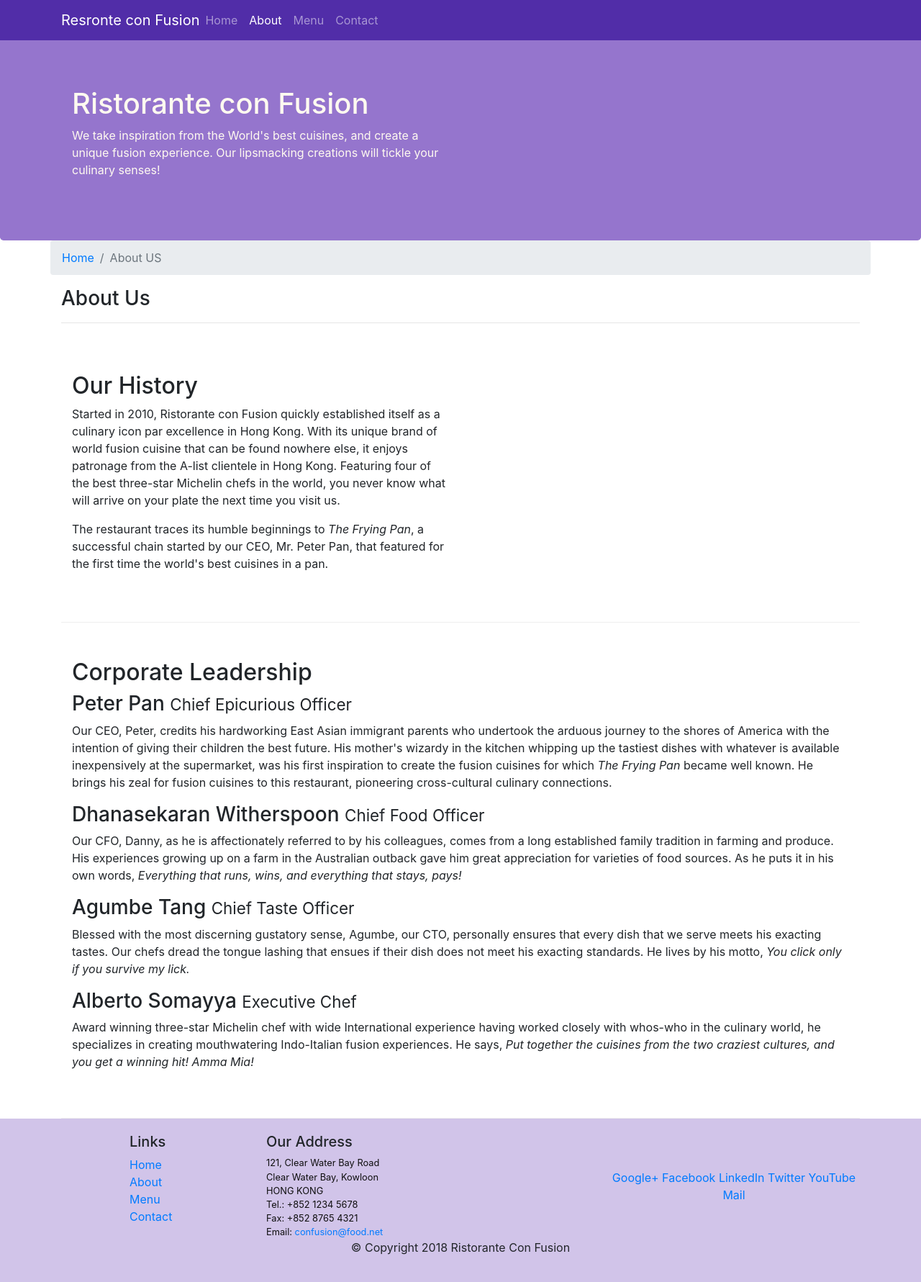
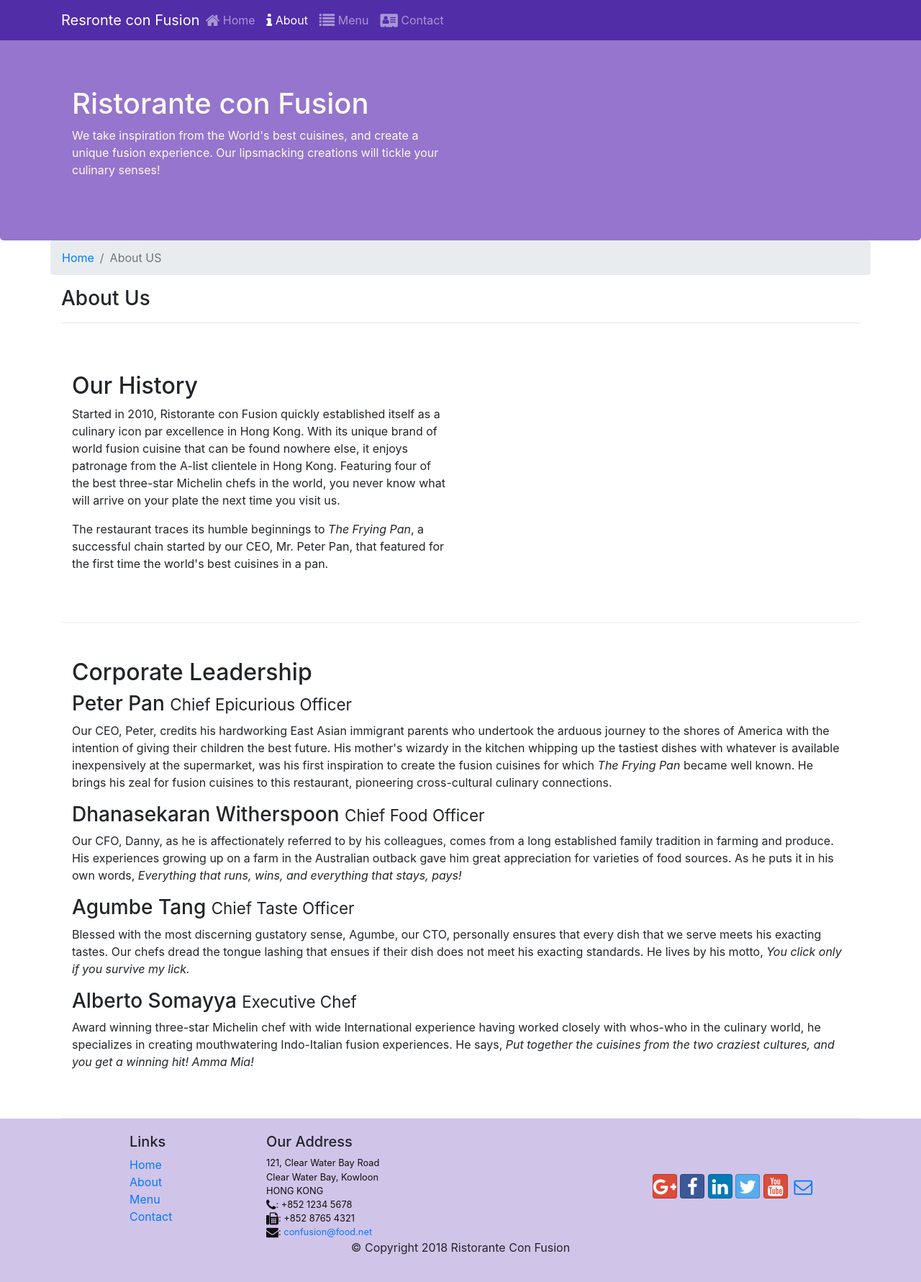
Before and after one commit to Vishwa-Patel/Restronet_conFusion, a website: page aboutus.html in a window 1280 px wide. Shown: the whole page at 72% size. Drawn offline with nearby package versions, Linux system fonts and the light colour scheme.

Commit message:
Icon Fonts

```diff
--- a/aboutus.html
+++ b/aboutus.html
@@ -10,6 +10,8 @@
 
     <!-- Bootstrap CSS -->
     <link rel="stylesheet" href="node_modules/bootstrap/dist/css/bootstrap.min.css">
+    <link rel="stylesheet" href="node_modules/font-awesome/css/font-awesome.min.css">
+    <link rel="stylesheet" href="node_modules/bootstrap-social/bootstrap-social.css">
     <link href="css/styles.css" rel="stylesheet">
     <title>Ristorante Con Fusion: About Us</title>
 
@@ -23,14 +25,18 @@
                 <span class="navbar-toggler-icon"></span>
             </button>
 
-            <a class="navbar-brand mr-auto" href="./index.html">Resronte con Fusion</a>
+            <a class="navbar-brand mr-auto" href="./index.html"> Resronte con Fusion</a>
 
             <div class="collapse navbar-collapse" id="Navbar">
                 <ul class="navbar-nav mr-auto">
-                    <li class="nav-item"><a class="nav-link" href="./index.html">Home</a></li>
-                    <li class="nav-item active"><a class="nav-link" href="#">About</a></li>
-                    <li class="nav-item"><a class="nav-link" href="#">Menu</a></li>
-                    <li class="nav-item"><a class="nav-link" href="#">Contact</a></li>
+                    <li class="nav-item"><a class="nav-link" href="./index.html"><span class="fa fa-home fa-lg"></span>
+                            Home</a></li>
+                    <li class="nav-item active"><a class="nav-link" href="#"><span class="fa fa-info fa-lg"></span>
+                            About</a></li>
+                    <li class="nav-item"><a class="nav-link" href="#"><span class="fa fa-list fa-lg"></span> Menu</a>
+                    </li>
+                    <li class="nav-item"><a class="nav-link" href="#"><span class="fa fa-address-card fa-lg"></span>
+                            Contact</a></li>
 
                 </ul>
             </div>
@@ -42,7 +48,8 @@
             <div class="row row-header">
                 <div class="col-12 col-sm-6">
                     <h1>Ristorante con Fusion</h1>
-                    <p>We take inspiration from the World's best cuisines, and create a unique fusion experience. Our lipsmacking creations will tickle your culinary senses!</p>
+                    <p>We take inspiration from the World's best cuisines, and create a unique fusion experience. Our
+                        lipsmacking creations will tickle your culinary senses!</p>
                 </div>
                 <div class="col-12 col-sm">
                 </div>
@@ -65,8 +72,13 @@
         <div class="row row-content align-items-center">
             <div class="col-12 col-sm-6 col-md-6">
                 <h2>Our History</h2>
-                <p>Started in 2010, Ristorante con Fusion quickly established itself as a culinary icon par excellence in Hong Kong. With its unique brand of world fusion cuisine that can be found nowhere else, it enjoys patronage from the A-list clientele in Hong Kong.  Featuring four of the best three-star Michelin chefs in the world, you never know what will arrive on your plate the next time you visit us.</p>
-                <p>The restaurant traces its humble beginnings to <em>The Frying Pan</em>, a successful chain started by our CEO, Mr. Peter Pan, that featured for the first time the world's best cuisines in a pan.</p>
+                <p>Started in 2010, Ristorante con Fusion quickly established itself as a culinary icon par excellence
+                    in Hong Kong. With its unique brand of world fusion cuisine that can be found nowhere else, it
+                    enjoys patronage from the A-list clientele in Hong Kong. Featuring four of the best three-star
+                    Michelin chefs in the world, you never know what will arrive on your plate the next time you visit
+                    us.</p>
+                <p>The restaurant traces its humble beginnings to <em>The Frying Pan</em>, a successful chain started by
+                    our CEO, Mr. Peter Pan, that featured for the first time the world's best cuisines in a pan.</p>
             </div>
             <div>
             </div>
@@ -75,14 +87,28 @@
         <div class="row row-content align-items-center ">
             <div class="col-12 ">
                 <h2>Corporate Leadership</h2>
-                <h3>Peter Pan <small >Chief Epicurious Officer</small></h3>
-                <p class="d-none d-sm-block">Our CEO, Peter, credits his hardworking East Asian immigrant parents who undertook the arduous journey to the shores of America with the intention of giving their children the best future. His mother's wizardy in the kitchen whipping up the tastiest dishes with whatever is available inexpensively at the supermarket, was his first inspiration to create the fusion cuisines for which <em>The Frying Pan</em> became well known. He brings his zeal for fusion cuisines to this restaurant, pioneering cross-cultural culinary connections.</p>
+                <h3>Peter Pan <small>Chief Epicurious Officer</small></h3>
+                <p class="d-none d-sm-block">Our CEO, Peter, credits his hardworking East Asian immigrant parents who
+                    undertook the arduous journey to the shores of America with the intention of giving their children
+                    the best future. His mother's wizardy in the kitchen whipping up the tastiest dishes with whatever
+                    is available inexpensively at the supermarket, was his first inspiration to create the fusion
+                    cuisines for which <em>The Frying Pan</em> became well known. He brings his zeal for fusion cuisines
+                    to this restaurant, pioneering cross-cultural culinary connections.</p>
                 <h3>Dhanasekaran Witherspoon <small>Chief Food Officer</small></h3>
-                <p class="d-none d-sm-block">Our CFO, Danny, as he is affectionately referred to by his colleagues, comes from a long established family tradition in farming and produce. His experiences growing up on a farm in the Australian outback gave him great appreciation for varieties of food sources. As he puts it in his own words, <em>Everything that runs, wins, and everything that stays, pays!</em></p>
+                <p class="d-none d-sm-block">Our CFO, Danny, as he is affectionately referred to by his colleagues,
+                    comes from a long established family tradition in farming and produce. His experiences growing up on
+                    a farm in the Australian outback gave him great appreciation for varieties of food sources. As he
+                    puts it in his own words, <em>Everything that runs, wins, and everything that stays, pays!</em></p>
                 <h3>Agumbe Tang <small>Chief Taste Officer</small></h3>
-                <p class="d-none d-sm-block">Blessed with the most discerning gustatory sense, Agumbe, our CTO, personally ensures that every dish that we serve meets his exacting tastes. Our chefs dread the tongue lashing that ensues if their dish does not meet his exacting standards. He lives by his motto, <em>You click only if you survive my lick.</em></p>
+                <p class="d-none d-sm-block">Blessed with the most discerning gustatory sense, Agumbe, our CTO,
+                    personally ensures that every dish that we serve meets his exacting tastes. Our chefs dread the
+                    tongue lashing that ensues if their dish does not meet his exacting standards. He lives by his
+                    motto, <em>You click only if you survive my lick.</em></p>
                 <h3>Alberto Somayya <small>Executive Chef</small></h3>
-                <p class="d-none d-sm-block">Award winning three-star Michelin chef with wide International experience having worked closely with whos-who in the culinary world, he specializes in creating mouthwatering Indo-Italian fusion experiences. He says, <em>Put together the cuisines from the two craziest cultures, and you get a winning hit! Amma Mia!</em></p>
+                <p class="d-none d-sm-block">Award winning three-star Michelin chef with wide International experience
+                    having worked closely with whos-who in the culinary world, he specializes in creating mouthwatering
+                    Indo-Italian fusion experiences. He says, <em>Put together the cuisines from the two craziest
+                        cultures, and you get a winning hit! Amma Mia!</em></p>
             </div>
         </div>
 
@@ -106,19 +132,25 @@
                         121, Clear Water Bay Road<br>
                         Clear Water Bay, Kowloon<br>
                         HONG KONG<br>
-		              Tel.: +852 1234 5678<br>
-		              Fax: +852 8765 4321<br>
-		              Email: <a href="mailto:confusion@food.net">confusion@food.net</a>
+                        <i class="fa fa-phone fa-lg"></i>: +852 1234 5678<br>
+                        <i class="fa fa-fax fa-lg"></i>: +852 8765 4321<br>
+                        <i class="fa fa-envelope fa-lg"></i>:
+                        <a href="mailto:confusion@food.net">confusion@food.net</a>
                     </address>
                 </div>
                 <div class="col-12 col-sm-4 align-self-center">
                     <div class="text-center">
-                        <a href="http://google.com/+">Google+</a>
-                        <a href="http://www.facebook.com/profile.php?id=">Facebook</a>
-                        <a href="http://www.linkedin.com/in/">LinkedIn</a>
-                        <a href="http://twitter.com/">Twitter</a>
-                        <a href="http://youtube.com/">YouTube</a>
-                        <a href="mailto:">Mail</a>
+                        <a class="btn btn-social-icon btn-google" href="http://google.com/+"><i
+                                class="fa fa-google-plus"></i></a>
+                        <a class="btn btn-social-icon btn-facebook" href="http://www.facebook.com/profile.php?id="><i
+                                class="fa fa-facebook"></i></a>
+                        <a class="btn btn-social-icon btn-linkedin" href="http://www.linkedin.com/in/"><i
+                                class="fa fa-linkedin"></i></a>
+                        <a class="btn btn-social-icon btn-twitter" href="http://twitter.com/"><i
+                                class="fa fa-twitter"></i></a>
+                        <a class="btn btn-social-icon btn-google" href="http://youtube.com/"><i
+                                class="fa fa-youtube"></i></a>
+                        <a class="btn btn-social-icon" href="mailto:"><i class="fa fa-envelope-o"></i></a>
                     </div>
                 </div>
             </div>
--- a/package.json
+++ b/package.json
@@ -15,6 +15,8 @@
   },
   "dependencies": {
     "bootstrap": "^4.0.0",
+    "bootstrap-social": "^5.1.1",
+    "font-awesome": "^4.7.0",
     "jquery": "^3.3.1",
     "popper.js": "^1.12.9"
   }
```
Also changed, not shown: index.html (+17 -13 lines), 1 other file. Lines whose indentation alone changed are shown as unchanged.
